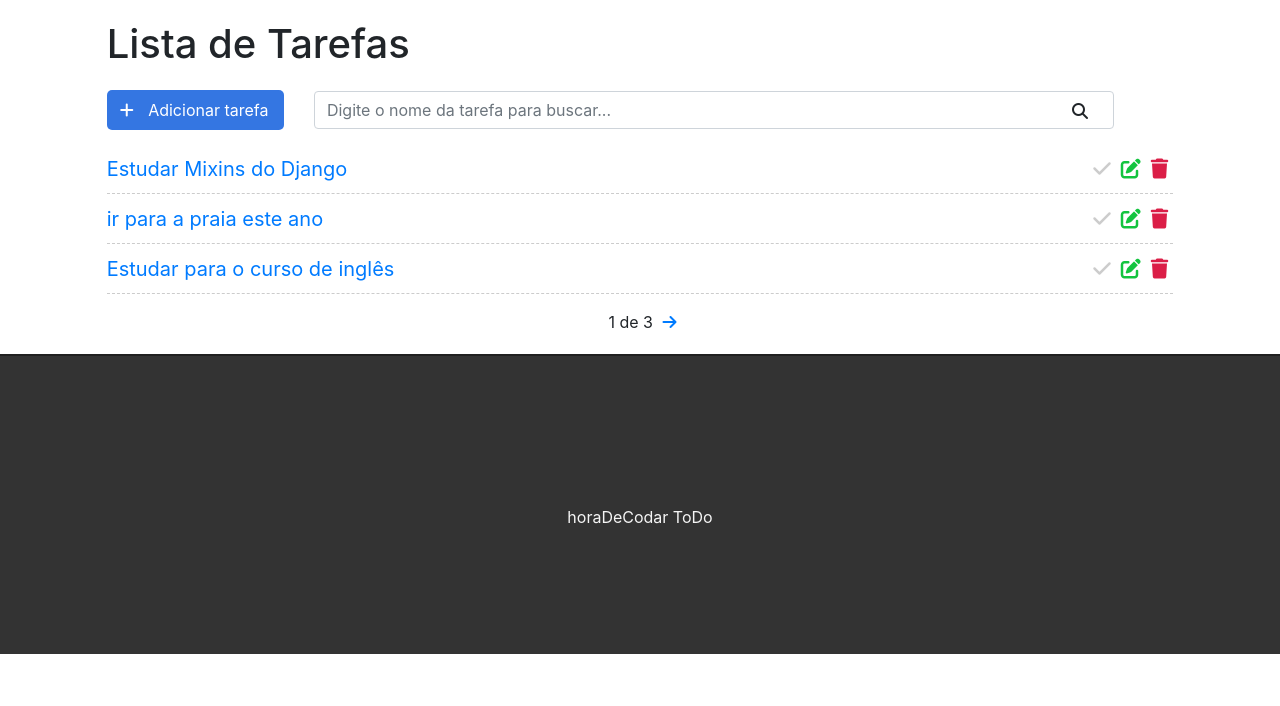
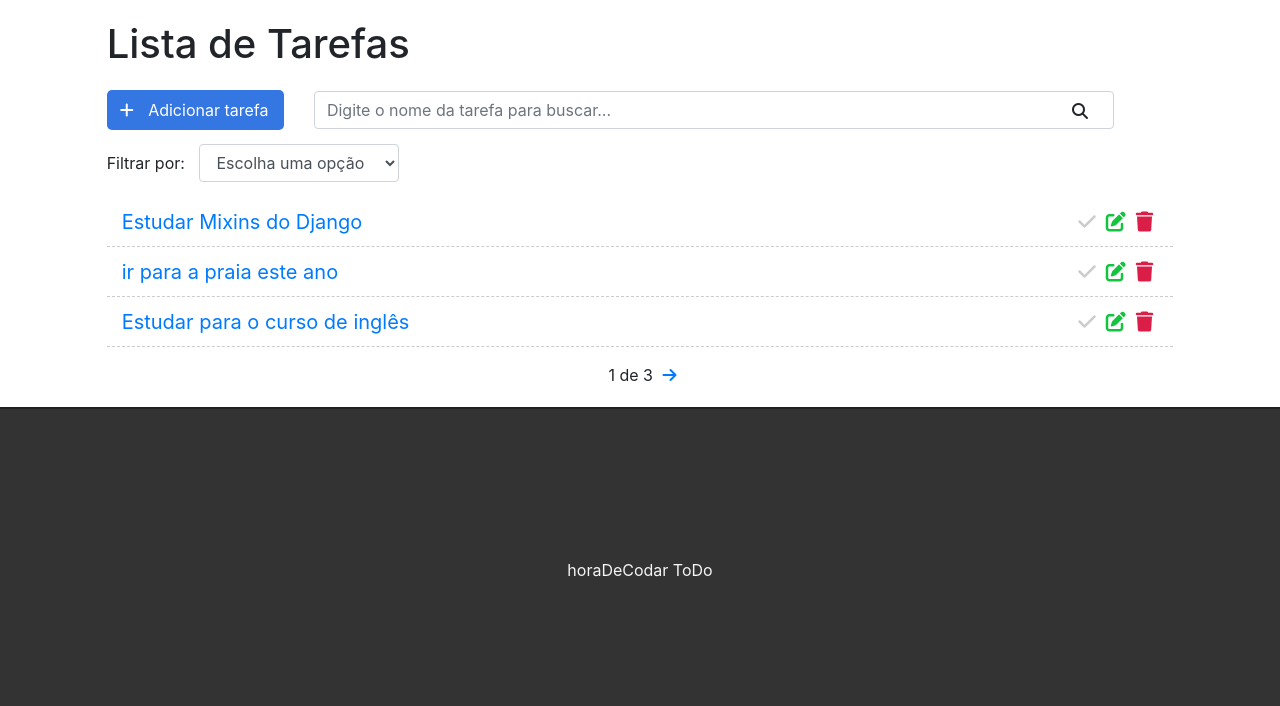
Before and after one commit to cesaralmeida93/django-projeto-todo, a Django app: page / in a window 1280 px wide. Shown: the part 57-763 px from the top of the page. Run offline with Django 3.2, Linux system fonts and the light colour scheme; a user stored in the database is signed in; data comes from the database, SQL or seed files in the repository; both versions use the stored data as it was after the commit; some libraries are stand-ins or nearby versions.

Commit message:
adicionada funcionalidade de filtrar tarefa por status

```diff
--- a/todo/tasks/static/css/styles.css
+++ b/todo/tasks/static/css/styles.css
@@ -65,6 +65,18 @@
     display: inline-block;
 }
 
+/* filter */
+.filter-div {
+    margin-bottom: 15px;
+    padding: 0;
+}
+
+#filter {
+    display: inline-block;
+    width: 200px;
+    margin-left: 10px;
+}
+
 /* Lista de tarefas */
 
 .list-div {
@@ -79,6 +91,7 @@
     list-style: none;
     font-size: 20px;
     height: 50px;
+    padding: 0 15px;
     padding-top: 10px;
     border-bottom: 1px dashed #CCC;
 }
--- a/todo/tasks/static/js/scripts.js
+++ b/todo/tasks/static/js/scripts.js
@@ -1,9 +1,11 @@
 
 $(document).ready(function() {
 	// response.setHeader("Set-Cookie", "HttpOnly;Secure;SameSite=Strict");
+	var baseUrl = 'http://127.0.0.1:8000/';
 	var deleteBtn = $('.delete-btn');
 	var searchBtn = $('#search-btn');
 	var searchForm = $('#search-form');
+	var filter = $('#filter');
 
 	$(deleteBtn).on('click', function(e) {
 
@@ -22,4 +24,9 @@ $(document).ready(function() {
 		searchForm.submit();
 	});
 
+	$(filter).change(function() {
+		var filter = $(this).val();
+		window.location.href = baseUrl + '?filter=' + filter;
+	});
+
 });
--- a/todo/tasks/templates/tasks/list.html
+++ b/todo/tasks/templates/tasks/list.html
@@ -15,6 +15,14 @@
             <input class="form-control" type="text" id="search" name="search" placeholder="Digite o nome da tarefa para buscar..." value="{{ request.GET.search }}">
             <i class="fas fa-search" id="search-btn"></i>
         </form>
+    </div>
+    <div class="col-12 filter-div">
+        <span>Filtrar por:</span>
+        <select name="filter" id="filter" class="form-control">
+            <option value="">Escolha uma opção</option>
+            <option value="done">Tarefas Concluídas</option>
+            <option value="doing">Tarefas a fazer</option>
+        </select>
     </div>
     {% if messages %}
     <ul class="messages">
--- a/todo/tasks/views.py
+++ b/todo/tasks/views.py
@@ -11,9 +11,15 @@ from .models import Task
 def taskList(request):
     search = request.GET.get('search')
 
+    filter = request.GET.get('filter')
+
     if search:
 
         tasks = Task.objects.filter(title__icontains=search, user=request.user)
+
+    elif filter:
+
+        tasks = Task.objects.filter(done=filter, user=request.user)
 
     else:
 
```
Also changed, not shown: todo/db.sqlite3.
